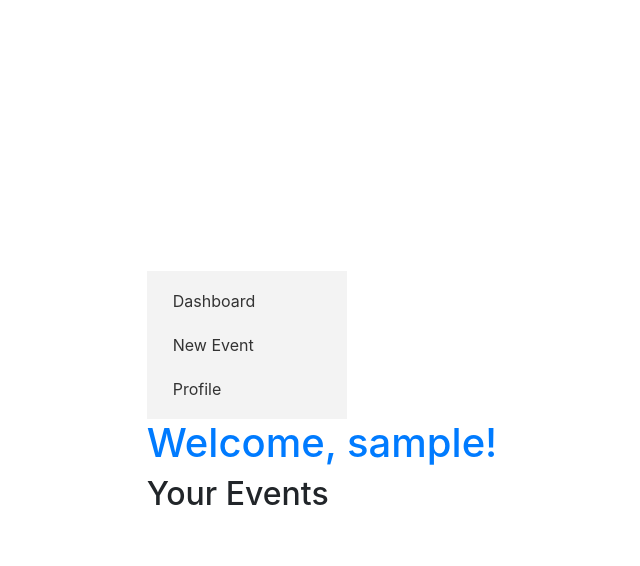
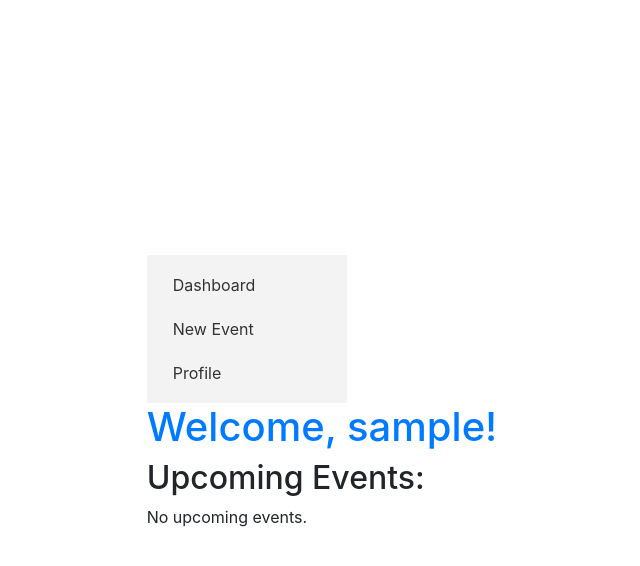
Before and after one commit to Spaiker5/InThisWeek, a Flask app: page /dashboard in a window 1280 px wide. Shown: the top 566 px of the page, without its empty margins (318-958 px from the left). Run offline with Flask 3, Linux system fonts and the light colour scheme; the visitor is signed in with stand-in values (Sample User, id 1); tables that the repository leaves empty hold one stand-in row (values such as "Sample post"); some libraries are stand-ins or nearby versions.

Commit message:
Heroku prep.

```diff
--- a/main.py
+++ b/main.py
@@ -13,7 +13,7 @@ app.config['SQLALCHEMY_DATABASE_URI'] = 'sqlite:///events.db'
 app.config['SECRET_KEY'] = 'your-secret-key'
 
 # Configure Flask-Mail
-app.config['MAIL_SERVER']='sandbox.smtp.mailtrap.io'
+app.config['MAIL_SERVER'] = 'sandbox.smtp.mailtrap.io'
 app.config['MAIL_PORT'] = 2525
 app.config['MAIL_USERNAME'] = '0d8ef3841b0201'
 app.config['MAIL_PASSWORD'] = 'bc837fdb24bda4'
@@ -54,6 +54,8 @@ class User(db.Model):
 
     def get_notification_day(self):
         return self.notification_day.capitalize()
+
+
 # Define the Event model
 class Event(db.Model):
     id = db.Column(db.Integer, primary_key=True)
@@ -71,6 +73,7 @@ class Event(db.Model):
 # Set up scheduler
 scheduler = BackgroundScheduler()
 
+
 def schedule_notification(event, time_delta):
     notification_date = event.date - time_delta
     notification_day = event.user.notification_day.lower()
@@ -79,7 +82,6 @@ def schedule_notification(event, time_delta):
     job_id = f'event_notification_{event.id}_{time_delta.days}'
     scheduler.add_job(send_notification, 'date', args=[event.id], run_date=notification_date, id=job_id)
     return job_id
-
 
 
 def send_notification(event_id):
@@ -133,9 +135,6 @@ def send_notification(event_id):
     print(f"event_id: {event_id}")
     print(f"user: {user}")
     print(f"upcoming_events: {upcoming_events}")
-
-
-
 
 
 @app.before_request
@@ -283,7 +282,6 @@ def profile():
         return redirect(url_for('index'))
 
 
-
 @app.route('/change-notification-day', methods=['POST'])
 def change_notification_day():
     if 'user_id' not in session:
@@ -304,6 +302,7 @@ def change_notification_day():
             return jsonify({'error': 'Invalid form data'})
 
     return jsonify({'error': 'User not found'})
+
 
 @app.route('/send_test_notification', methods=['GET'])
 def send_test_notification():
@@ -537,4 +536,4 @@ def reset_password(token):
 
 
 if __name__ == '__main__':
-    app.run()
+    app.run(port=int(os.environ.get('PORT', 5000)))
--- a/templates/dashboard.html
+++ b/templates/dashboard.html
@@ -1,11 +1,20 @@
 {% extends 'base.html' %}
 
 {% block content %}
-    <h1>Welcome, {{ current_user.username }}!</h1>
-    <h2>Your Events</h2>
+  <h1>Welcome, {{ current_user.username }}!</h1>
+
+  <h2>Upcoming Events:</h2>
+  {% if events %}
     <ul>
-        {% for event in events %}
-            <li>{{ event.title }} - {{ event.date }} {{ event.time }}</li>
-        {% endfor %}
+      {% for event in events %}
+        <li>
+          <h3>{{ event.title }}</h3>
+          <p>{{ event.description }}</p>
+          <p>Date: {{ event.date }}</p>
+        </li>
+      {% endfor %}
     </ul>
+  {% else %}
+    <p>No upcoming events.</p>
+  {% endif %}
 {% endblock %}
```
